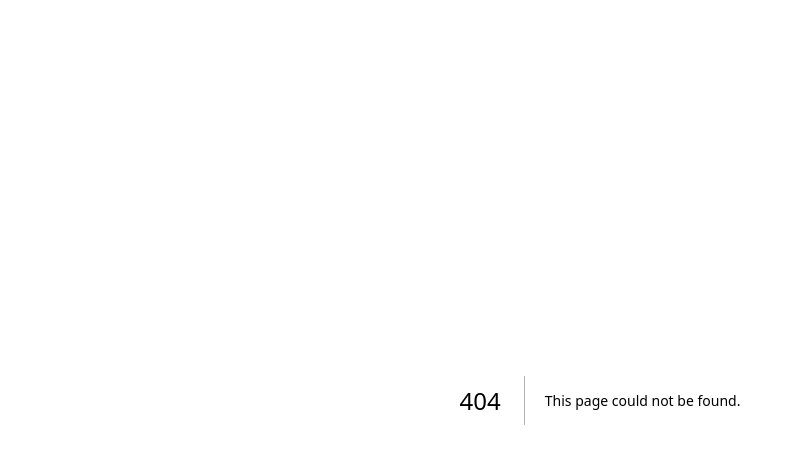
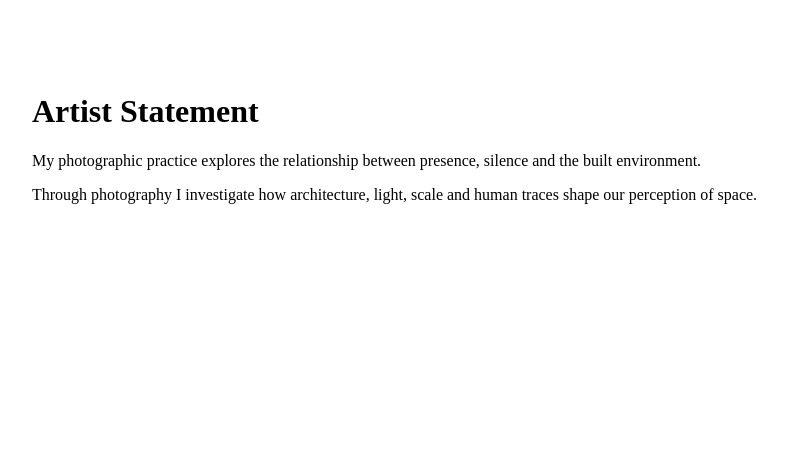
Before and after one commit to JensDDNN/jens-domela-portfolio, a Next.js app: page /statement in a window 1280 px wide. Before the commit this address had no page. Shown: the top 464 px of the page, without its empty margins (40-827 px from the left). Built offline with nearby package versions, Linux system fonts and the light colour scheme.

Commit message:
Create Statement component for artist statement page

```diff
--- /dev/null
+++ b/app/statement/page.tsx
@@ -0,0 +1,19 @@
+export default function Statement() {
+  return (
+    <main style={{ padding: "4rem" }}>
+      <h1>Artist Statement</h1>
+
+      <p>
+        My photographic practice explores the
+        relationship between presence, silence and the
+        built environment.
+      </p>
+
+      <p>
+        Through photography I investigate how
+        architecture, light, scale and human traces
+        shape our perception of space.
+      </p>
+    </main>
+  );
+}
```
